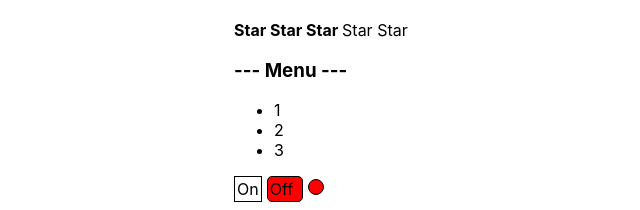
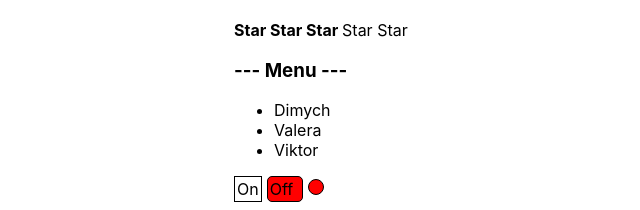
Before and after one commit to ivan-kevra/react-kkp, a React (Create React App) app: page / in a window 1280 px wide. Shown: the top 210 px of the page, without its empty margins (106-746 px from the left). Built offline with nearby package versions, Linux system fonts and the light colour scheme.

Commit message:
5: storybook

```diff
--- a/src/App.tsx
+++ b/src/App.tsx
@@ -3,13 +3,22 @@ import './App.css';
 import {Rating, RatingValueType} from "./components/rating/Rating";
 import {Accordion} from "./components/accordion/Accordion";
 import OnOff from "./components/onOff/OnOff";
+import {string} from "prop-types";
 
-
+export type UserType = {
+    user: string,
+    userId: number
+}
 const App = () => {
 
     const [ratingValue, setRatingValue] = useState<RatingValueType>(3)
     const [accordionCollapsed, setAccordionCollapsed] = useState<boolean>(false)
     const [on, setOn] = useState<boolean>(false)
+    const users: Array<UserType> = [
+        {user: 'Dimych', userId: 1},
+        {user: 'Valera', userId: 2},
+        {user: 'Viktor', userId: 3},
+    ]
 
     const toggleCollapsed = () => {
         setAccordionCollapsed(!accordionCollapsed)
@@ -18,7 +27,12 @@ const App = () => {
     return (
         <div className={'App'}>
             <Rating value={ratingValue} onClick={setRatingValue}/>
-            <Accordion title={'Menu'} collapsed={accordionCollapsed} onClick={toggleCollapsed}/>
+            <Accordion title={'Menu'}
+                       collapsed={accordionCollapsed}
+                       onClick={toggleCollapsed}
+                       users={users} color={''}
+                       onItemClick={() => {
+                       }}/>
             <OnOff on={on} onClick={setOn}/>
 
         </div>
--- a/src/components/accordion/Accordion.tsx
+++ b/src/components/accordion/Accordion.tsx
@@ -1,15 +1,31 @@
 import React from "react";
 import {AccordionTitle} from "./accordionTitle/AccordionTitle";
 import {AccordionBody} from "./accordionBody/AccordionBody";
+import {UserType} from "../../App";
 
 type AccordionPropsType = {
     title: string
     collapsed: boolean
     onClick: () => void
+    /**
+     * Elements that are showed when accordion is opened (uncollapsed).
+     * Each item should have ItemType
+     */
+    users: Array<UserType>
+    /**
+     * callback is called when some item was clicked
+     * @param value is value of clicked item
+     */
+    onItemClick?: (value: any) => void
+    /**
+     * optional color of header text
+     */
+    color: string
 }
 export const Accordion = (props: AccordionPropsType) => {
     return <div>
-        <AccordionTitle title={props.title} onClick={() => props.onClick()}/>
-        {!props.collapsed && <AccordionBody/>}
+        <AccordionTitle title={props.title} onClick={() => props.onClick()}
+                            color={props.color}/>
+        {!props.collapsed && <AccordionBody users={props.users}/>}
     </div>
 }
--- a/src/components/accordion/accordionBody/AccordionBody.tsx
+++ b/src/components/accordion/accordionBody/AccordionBody.tsx
@@ -1,9 +1,14 @@
 import React from "react";
+import {UserType} from "../../../App";
 
-export const AccordionBody = () => {
+type AccordionBodyPropsType = {
+    users: Array<UserType>
+}
+
+export const AccordionBody = (props: AccordionBodyPropsType) => {
     return <ul>
-        <li>1</li>
-        <li>2</li>
-        <li>3</li>
+        {props.users
+            ? <span>{props.users.map((user) => <li>{user.user}</li>)}</span>
+            : <li>empty list</li>}
     </ul>
 }
--- a/src/components/accordion/accordionTitle/AccordionTitle.tsx
+++ b/src/components/accordion/accordionTitle/AccordionTitle.tsx
@@ -3,7 +3,11 @@ import React from "react";
 type AccordionTitlePropsType = {
     title: string
     onClick: () => void
+    color?: string
 }
 export const AccordionTitle = (props: AccordionTitlePropsType) => {
-    return <h3 onClick={props.onClick}>--- {props.title} ---</h3>
+    return <h3 style={{color: props.color ? props.color : 'black'}}
+               onClick={props.onClick}>
+        --- {props.title} ---
+    </h3>
 }
```
Also changed, not shown: src/components/uncontrolledRating/UncontrolledRating.tsx (+20 -6 lines), 1 other file (tests, documents, lock files or other folders).
